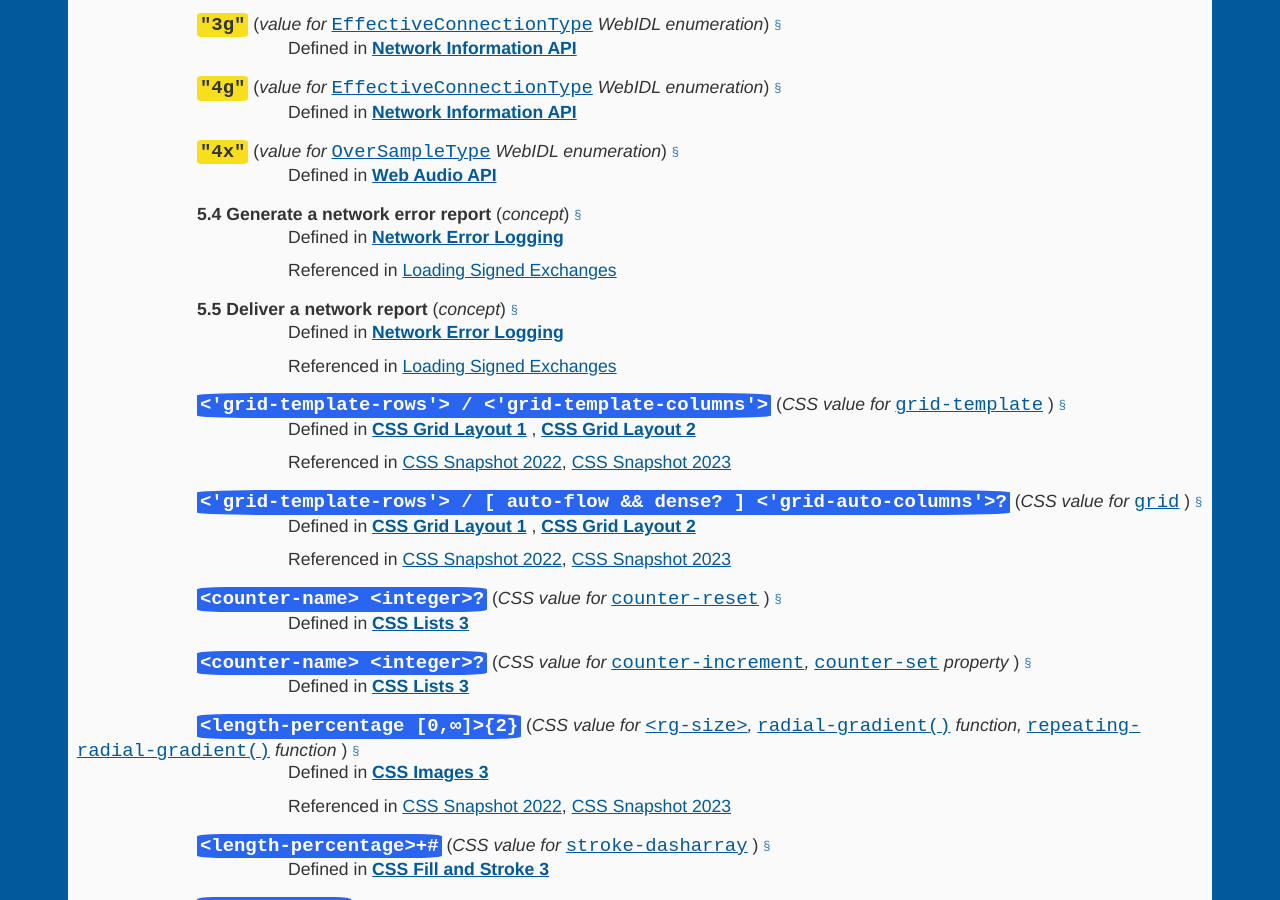
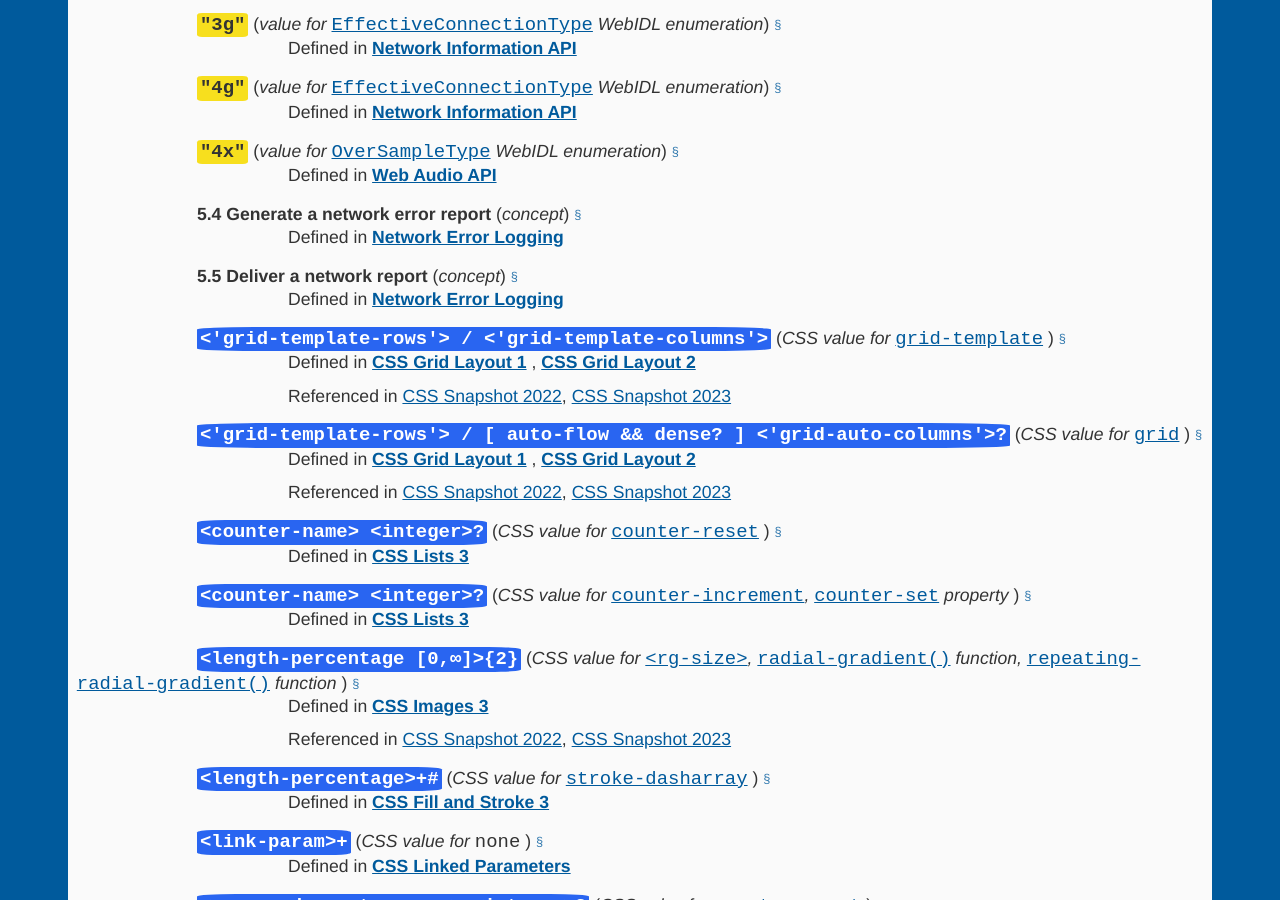
Before and after one commit to dontcallmedom/webdex, a Jekyll site: the page built from other.html, in a window 1280 px wide and 900 px high, scrolled down 9444 px. Built offline with Jekyll 4.4.1, drawn with Linux system fonts in a browser that asks for light colours.

Commit message:
Automatic update

```diff
--- a/other.html
+++ b/other.html
@@ -1083,16 +1083,14 @@ layout: base
 
 <dd>Defined in
                     <strong title='5.4 Generate a network error report is defined in Network Error Logging'><a href=https:&#x2F;&#x2F;w3c.github.io&#x2F;network-error-logging&#x2F;#generate-a-network-error-report>Network Error Logging</a></strong> </dd>
-<dd>Referenced in
-                    <a href=https:&#x2F;&#x2F;wicg.github.io&#x2F;webpackage&#x2F;loading.html title='5.4 Generate a network error report is referenced by Loading Signed Exchanges'>Loading Signed Exchanges</a></dd>
+
 
 
 <dt id="5.5 Deliver a network report@@network-error-logging%%dfn"><code class=prefix></code><strong>5.5 Deliver a network report</strong> (<em>concept</em>) <a class='self-link' href='#5.5%20Deliver%20a%20network%20report%40%40network-error-logging%25%25dfn' aria-label="Permalink for 5.5 Deliver a network report">§</a></dt>
 
 <dd>Defined in
                     <strong title='5.5 Deliver a network report is defined in Network Error Logging'><a href=https:&#x2F;&#x2F;w3c.github.io&#x2F;network-error-logging&#x2F;#deliver-a-network-report>Network Error Logging</a></strong> </dd>
-<dd>Referenced in
-                    <a href=https:&#x2F;&#x2F;wicg.github.io&#x2F;webpackage&#x2F;loading.html title='5.5 Deliver a network report is referenced by Loading Signed Exchanges'>Loading Signed Exchanges</a></dd>
+
 
 
 <dt id="&lt;&#39;grid-template-rows&#39;&gt; &#x2F; &lt;&#39;grid-template-columns&#39;&gt;@@grid-template@value"><code class=prefix></code><strong><code class=css>&lt;&#39;grid-template-rows&#39;&gt; &#x2F; &lt;&#39;grid-template-columns&#39;&gt;</code></strong> (<em>CSS value for <a href='g.html#grid-template@@@@property'><code>grid-template</code></a> </em>) <a class='self-link' href='#%3C&#39;grid-template-rows&#39;%3E%20%2F%20%3C&#39;grid-template-columns&#39;%3E%40%40grid-template%40value' aria-label="Permalink for &lt;&#39;grid-template-rows&#39;&gt; &#x2F; &lt;&#39;grid-template-columns&#39;&gt;">§</a></dt>
```
